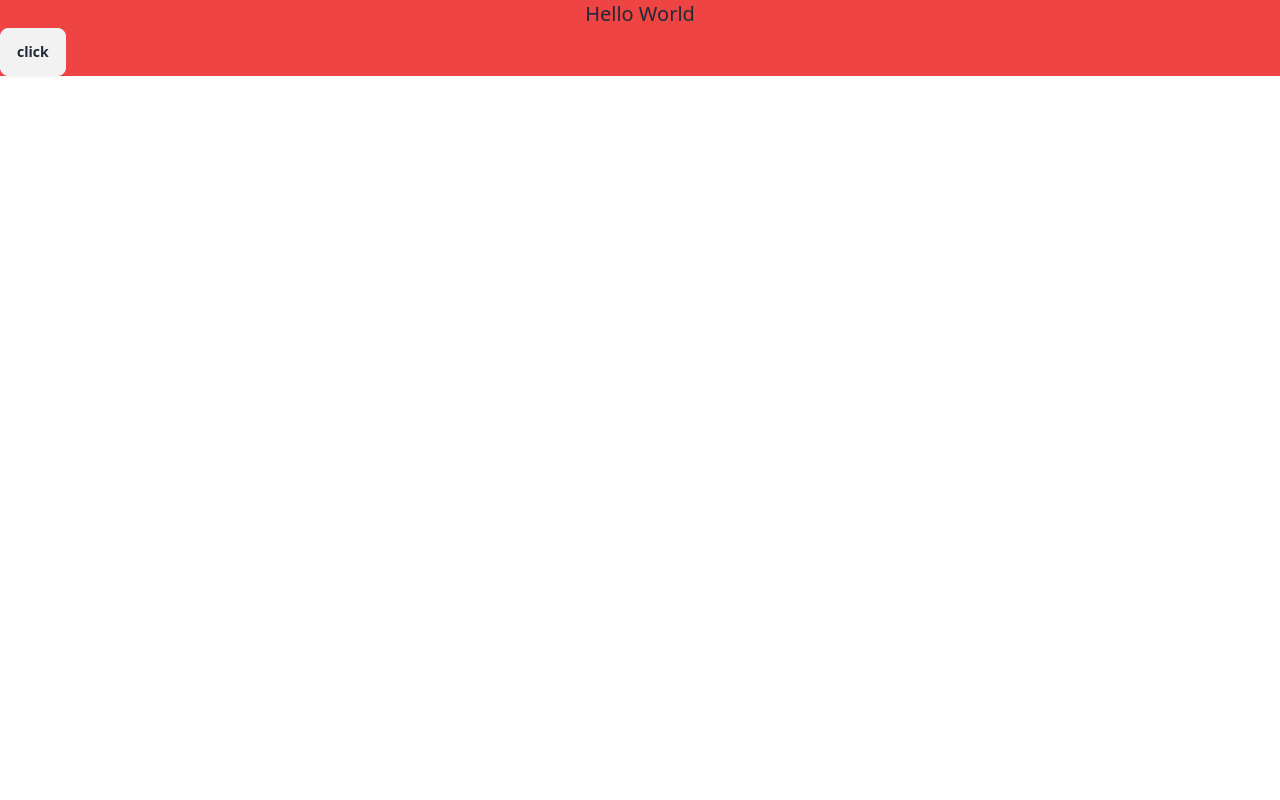
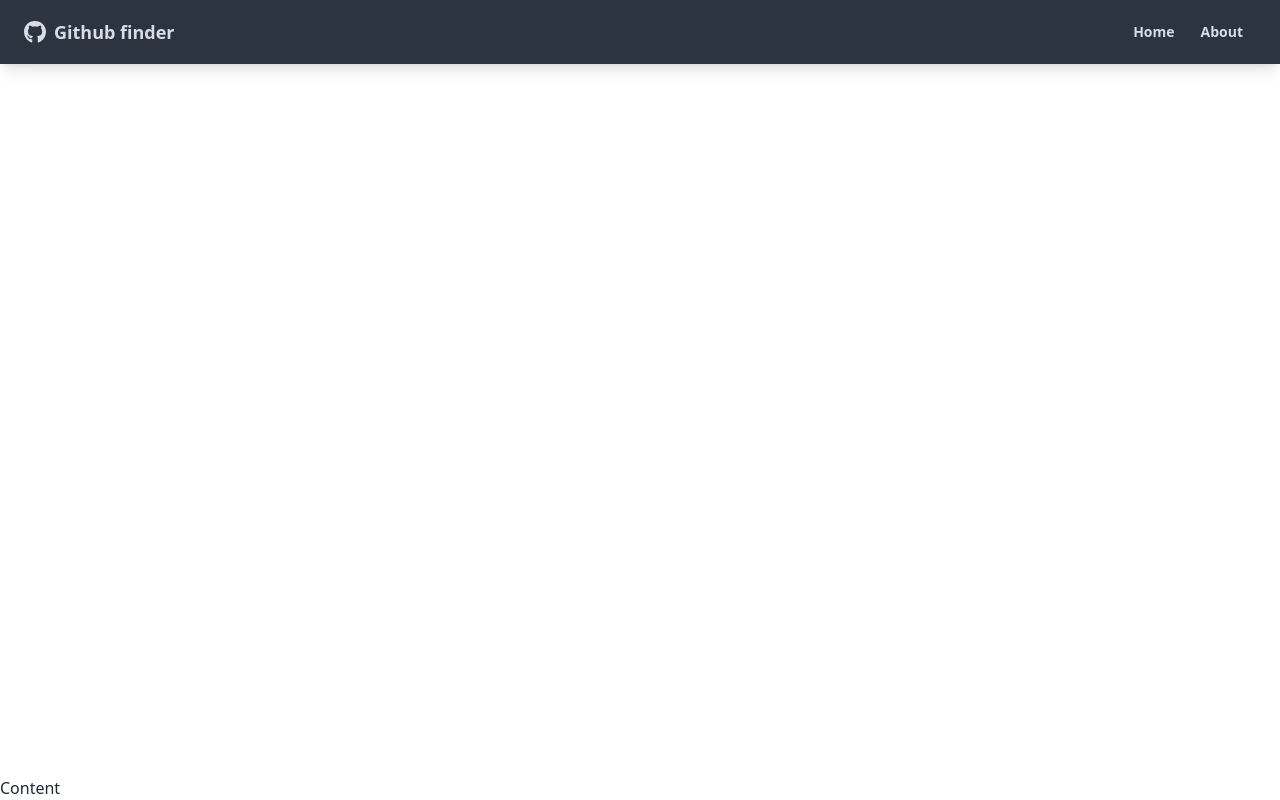
Before and after one commit to Ajairajv/github-finder, a React (Create React App) app: page / in a window 1280 px wide. Built offline with nearby package versions, Linux system fonts and the light colour scheme.

Commit message:
nav-bar
nav-bar added

```diff
--- a/package.json
+++ b/package.json
@@ -9,6 +9,8 @@
     "daisyui": "^4.4.17",
     "react": "^18.2.0",
     "react-dom": "^18.2.0",
+    "react-icons": "^4.12.0",
+    "react-router-dom": "^6.20.0",
     "react-scripts": "5.0.1",
     "web-vitals": "^2.1.4"
   },
--- a/src/App.js
+++ b/src/App.js
@@ -1,11 +1,18 @@
+import  {BrowserRouter as Router ,Route} from 'react-router-dom'
+import Navbar from './components/layout/Navbar';
 
 function App() {
   return (
-    <div className="bg-red-500">
-    <h1 className='text-xl text-center'>Hello World</h1>
-    <button className="btn">click</button>
-    </div>
+      <Router>
+         <div className="flex flex-col justify-between h-screen">
+             <Navbar/>
+             <main>
+              Content
+             </main>
+
+
+         </div>
+      </Router>
   );
 }
-
 export default App;
--- /dev/null
+++ b/src/components/layout/Navbar.jsx
@@ -0,0 +1,39 @@
+import React from 'react'
+import { Link } from 'react-router-dom'
+import  PropTypes from 'prop-types'
+import {FaGithub} from 'react-icons/fa'
+
+function Navbar({title}){
+  return(
+    <nav className='navbar  mb-12 shadow-lg bg-neutral text-neutral-content'>
+
+      <div className='container mx-auto'>
+        <div className='flex-none px-2 mx-2'>
+            <FaGithub className='inline pr-2 text-3xl'/>
+            <Link to="/" className='text-lg font-bold align-middle'>
+              {title}
+            </Link>
+        </div>
+        <div className='flex-1 px-2 mx-2'>
+          <div className='flex justify-end '>
+            <Link to='/' className='btn btn-ghost btn-sm rounded-btn '>Home</Link>
+            <Link to='/about' className='btn btn-ghost btn-sm rounded-btn '>About</Link>
+          </div>
+
+        </div>
+      </div>
+    </nav>
+  )
+}
+
+
+Navbar.defaultProps={
+  title:'Github finder',
+}
+
+Navbar.propTypes={
+  title: PropTypes.string,
+}
+
+
+export default Navbar
```
Also changed, not shown: 1 other file (tests, documents, lock files or other folders).
